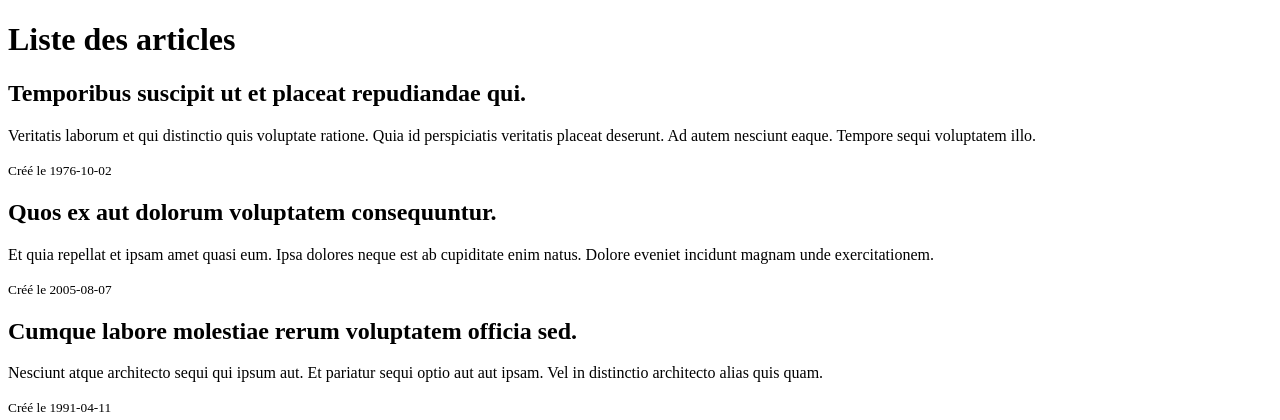
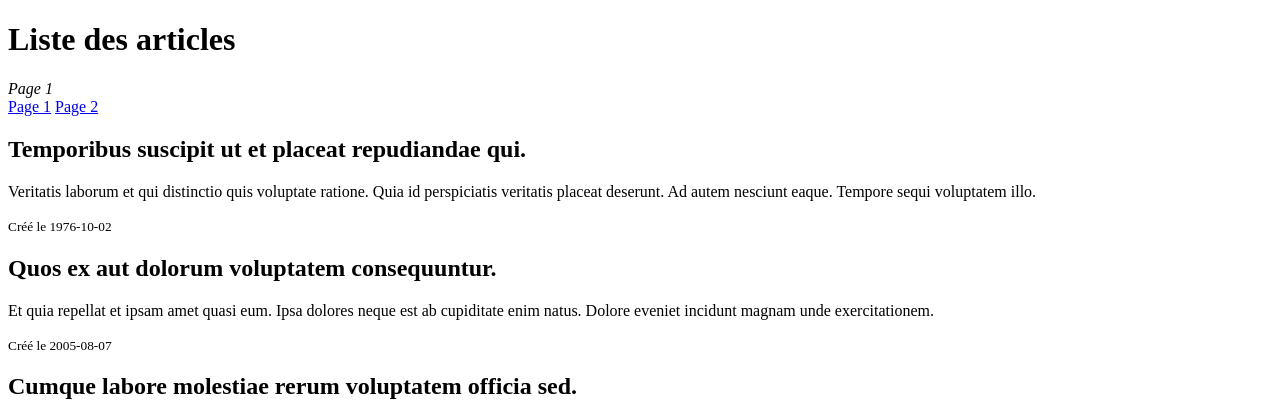
Before and after one commit to Tebayai/LiveCampusCours, a PHP site: page /index.php?page=1 in a window 1280 px wide. Shown: the top 420 px of the page. Run offline with PHP 8.4, Linux system fonts and the light colour scheme.

Commit message:
add pagination with php

```diff
--- a/php/demo-pagination/index.php
+++ b/php/demo-pagination/index.php
@@ -63,8 +63,22 @@ $articles = [
 
 ];
 
+$nombreArticlesParPage = 5;
+
+$numeroPageMax = ceil(count($articles) / $nombreArticlesParPage);
 $numeroPage = filter_input(INPUT_GET, 'page');
-$nombreArticlesParPage = 5;
+if (!$numeroPage || $numeroPage < 1) {
+    http_response_code(303);
+    header('Location: http://localhost:8000/index.php?page=1');
+    exit();
+}
+
+if($numeroPage > $numeroPageMax) {
+    http_response_code(303);
+    header('Location: http://localhost:8000/index.php?page=' . $numeroPageMax);
+    exit();
+}
+
 
 $articleMini = ($numeroPage - 1) * $nombreArticlesParPage;
 $articleMax = $articleMini + $nombreArticlesParPage;
@@ -80,6 +94,13 @@ $articleMax = $articleMini + $nombreArticlesParPage;
 </head>
 <body>
     <h1>Liste des articles</h1>
+    <em>Page <?= $numeroPage ?></em>
+
+    <nav>
+        <?php for($i = 1; $i < $numeroPageMax; $i++): ?>
+            <a href="index.php?page=<?= $i ?>"> Page <?= $i ?></a>
+        <?php endfor; ?>
+    </nav>
 
     <?php for($i = $articleMini; $i < $articleMax; $i++): ?>
     <?php $article = $articles[$i]; ?>
```
Lines whose indentation alone changed are shown as unchanged.
